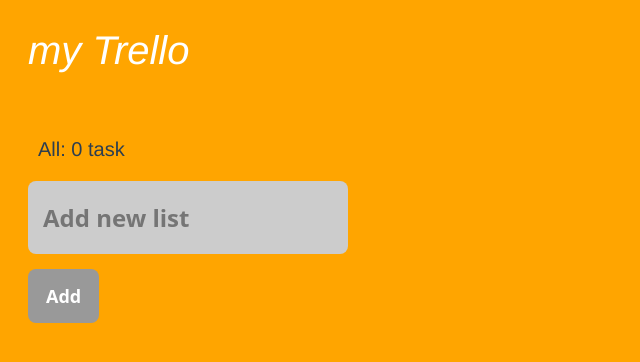
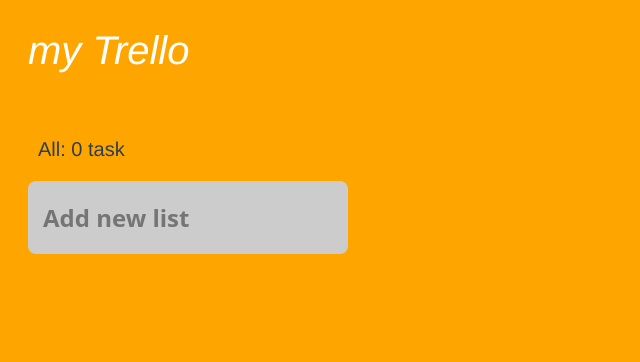
Before and after one commit to Akiyoshi999/JavaScript-practice, a Vue app in the folder 02_Trello-style-app/my-trello/: page / in a window 1280 px wide. Shown: the top 362 px of the page, without its empty margins (0-640 px from the left). Built offline with nearby package versions, Linux system fonts and the light colour scheme.

Commit message:
ListAddコンポーネントの作成 Eslintの設定

```diff
--- a/02_Trello-style-app/my-trello/package.json
+++ b/02_Trello-style-app/my-trello/package.json
@@ -22,7 +22,6 @@
     "eslint-config-node": "^4.1.0",
     "eslint-config-prettier": "^8.1.0",
     "eslint-plugin-node": "^11.1.0",
-    "eslint-plugin-prettier": "^3.3.1",
     "eslint-plugin-vue": "^6.2.2",
     "prettier": "^2.2.1",
     "vue-template-compiler": "^2.6.11"
--- a/02_Trello-style-app/my-trello/src/components/ListAdd.vue
+++ b/02_Trello-style-app/my-trello/src/components/ListAdd.vue
@@ -1,28 +1,54 @@
 <template>
-  <form class="addlist" @submit.prevent="addList">
+  <form :class="classList" @submit.prevent="addList">
     <input
       v-model="title"
       type="text"
       class="text-input"
       placeholder="Add new list"
+      @focusin="startEditing"
+      @focusout="finishEditing"
     />
 
-    <button type="submit" class="add-button">Add</button>
+    <button v-if="isEditing || titleExists" type="submit" class="add-button">
+      Add
+    </button>
   </form>
 </template>
 
 <script>
 export default {
-  data: function () {
+  data: function() {
     return {
       title: '',
+      isEditing: false
+    }
+  },
+  computed: {
+    classList() {
+      const classList = ['addlist']
+      if (this.isEditing) {
+        classList.push('active')
+      }
+      if (this.titleExists) {
+        classList.push('addable')
+      }
+      return classList
+    },
+    titleExists() {
+      return this.title.length > 0
     }
   },
   methods: {
-    addList: function () {
+    addList: function() {
       this.$store.dispatch('addlist', { title: this.title })
       this.title = ''
     },
-  },
+    startEditing() {
+      this.isEditing = true
+    },
+    finishEditing() {
+      this.isEditing = false
+    }
+  }
 }
 </script>
```
Also changed, not shown: 02_Trello-style-app/my-trello/src/components/Board.vue (+5 -3 lines), 02_Trello-style-app/my-trello/.eslintrc.js, 1 other file (tests, documents, lock files or other folders).
